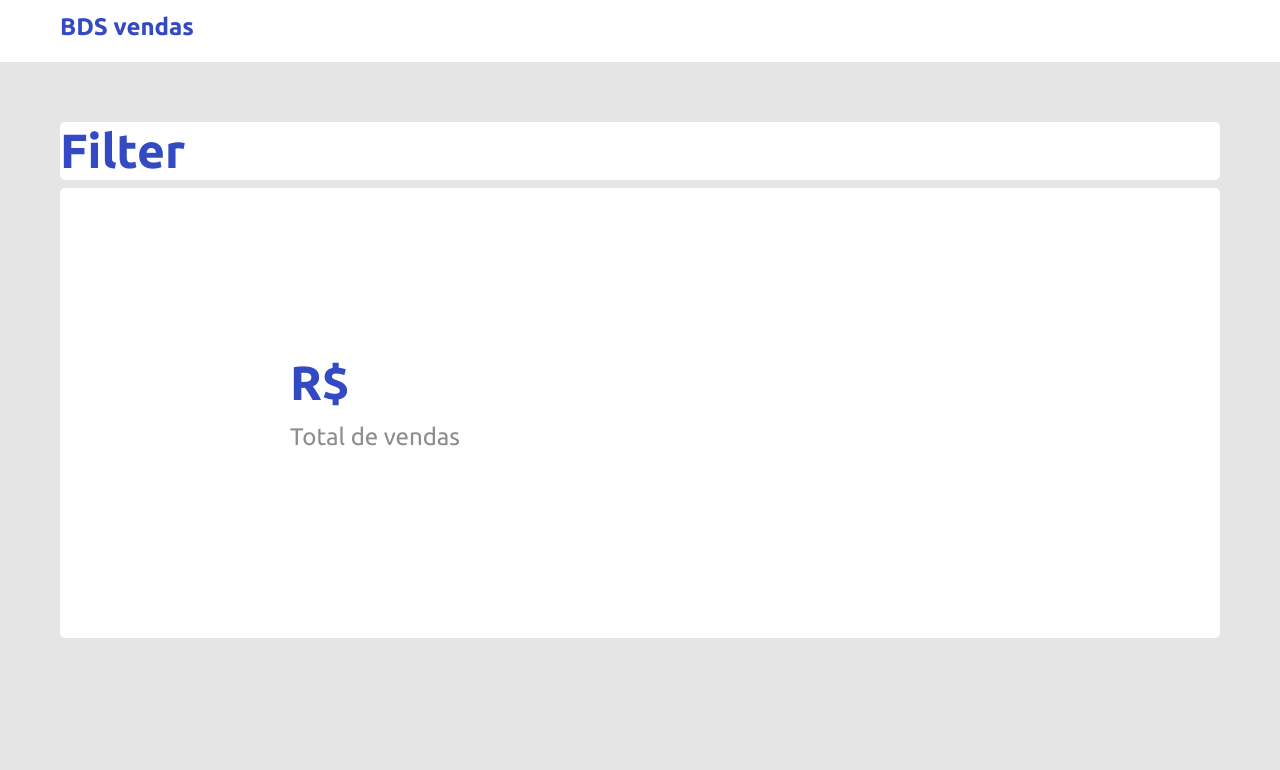
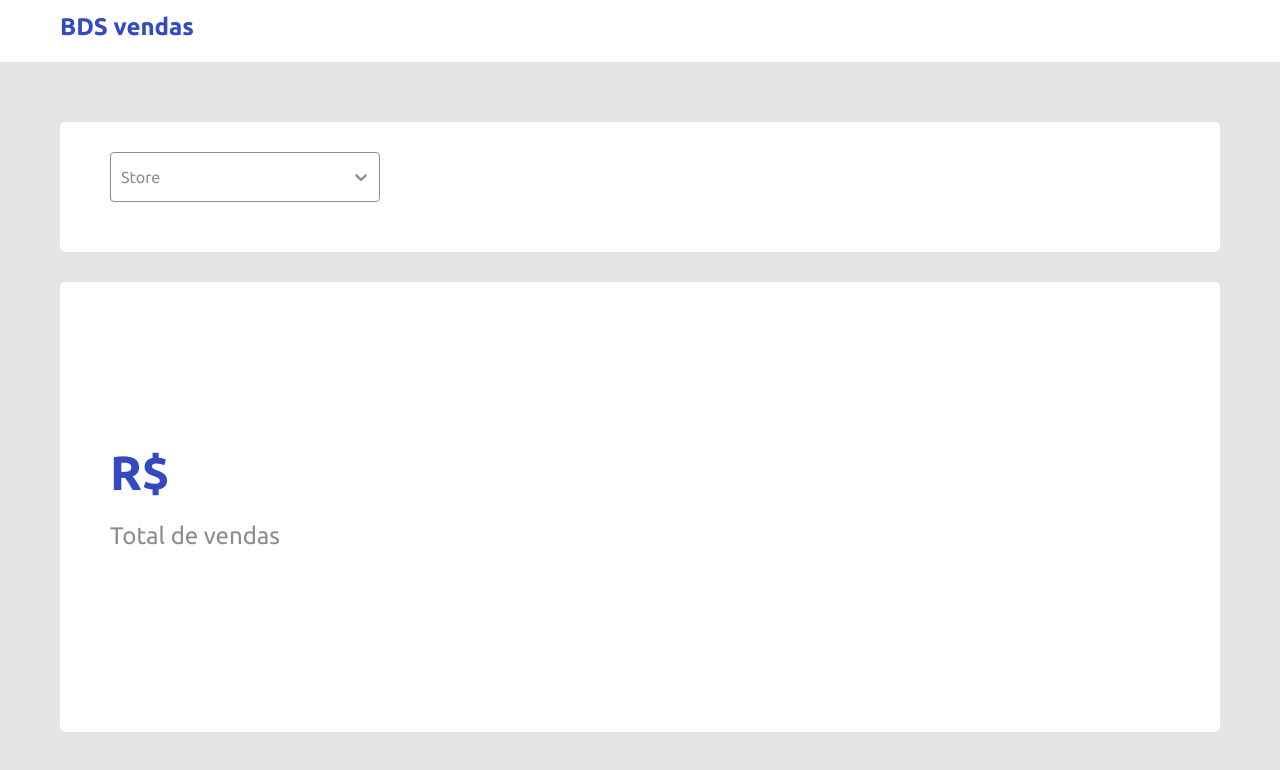
Before and after one commit to AgnyFonseca/DsSales-Project, a React (Create React App) app in the folder frontend/: page / in a window 1280 px wide. Shown: the top 770 px of the page. Built offline with nearby package versions, Linux system fonts and the light colour scheme; no server answers.

Commit message:
Filter design

```diff
--- a/frontend/src/components/filter/Filter.css
+++ b/frontend/src/components/filter/Filter.css
@@ -1,4 +1,4 @@
-.movie-list-select-container {
+.store-list-select-container {
     margin-bottom: 20px;
     height: 60px;
     display: flex;
@@ -6,48 +6,42 @@
     justify-content: center;
   }
 
-  .movie-list-select__control {
+  .store-list-select__control {
     height: 50px;
-    width: 260px;
-    border: 1px solid #E1E1E1 !important;
+    width: 270px;
+    border: 1px solid #8D8D8D !important;
     border-radius: 4px !important;
-    background-color: #6C6C6C !important;
+    background-color: #fff !important;
   }
 
-  .movie-list-select__placeholder {
+  .store-list-select__placeholder {
     font-size: 16px !important;
-    color: #fff !important;
-    margin-bottom: 10px !important;
-    margin-left: 5px !important;
+    color: #8D8D8D !important;
+    /* margin-bottom: 10px !important;
+    margin-left: 5px !important; */
   }
 
-  .movie-list-select__indicators {
-    margin-bottom: 10px !important;
-    margin-right: 5px !important;
+  .store-list-select__indicator {
+    color: #8D8D8D !important;
   }
 
-  .movie-list-select__indicator {
-    color: #fff !important;
-  }
-
-  .movie-list-select__indicator-separator {
+  .store-list-select__indicator-separator {
     display: none;
   }
 
-  .movie-list-select__single-value {
+  .store-list-select__single-value {
     font-size: 16px !important;
-    color: #fff !important;
-    margin-bottom: 10px !important;
-    margin-left: 5px !important;
+    color: #8D8D8D !important;
+
   }
 
   /* SM */
   @media (min-width: 576px) {
-    .movie-list-select-container {
+    .store-list-select-container {
       justify-content: flex-start;
     }
 
-    .movie-list-select__control {
+    /* .store-list-select__control {
       margin-left: 20px;
-    }
+    } */
   }
--- a/frontend/src/components/filter/Filter.tsx
+++ b/frontend/src/components/filter/Filter.tsx
@@ -1,68 +1,66 @@
-import { AxiosRequestConfig } from 'axios';
 import { useEffect, useState } from 'react';
 import { Controller, useForm } from 'react-hook-form';
 import Select from 'react-select';
-import './MovieFilter.css';
+import { Store } from '../../types/types';
+import { makeRequest } from '../../utils/requests';
+import './Filter.css';
 
-// export type GenreFilterData = {
-//     genre: Genre | null;
-// }
+export type StoreFilterData = {
+    name: Store | null;
+}
 
-// type Props = {
-//     onSubmitFilter: (data: GenreFilterData) => void;
-// };
+type Props = {
+    onSubmitFilter: (data: StoreFilterData) => void;
+};
 
-const Filter = () => {
-    // const [selectGenres, setSelectGenres] = useState<Genre[]>([]);
+const Filter = ({ onSubmitFilter }: Props) => {
+    const [selectStore, setSelectStore] = useState<Store[]>([]);
 
-    // const { handleSubmit, setValue, getValues, control } =
-    //     useForm<GenreFilterData>();
+    const { handleSubmit, setValue, getValues, control } =
+        useForm<StoreFilterData>();
 
-    // useEffect(() => {
-    //     const params: AxiosRequestConfig = {
-    //         url: '/genres',
-    //         withCredentials: true,
-    //     };
+    useEffect(() => {
+        makeRequest
+            .get<Store[]>('/stores')
+            .then((response) => {
+                setSelectStore(response.data);
+            });
+    }, []);
 
-    //     requestBackend(params).then((response) => {
-    //         setSelectGenres(response.data);
-    //     });
-    // }, []);
+    const onSubmit = (formData: StoreFilterData) => {
+        onSubmitFilter(formData);
+    };
 
-    // const onSubmit = (formData: GenreFilterData) => {
-    //     onSubmitFilter(formData);
-    // };
+    const handleChangeGenre = (value: Store) => {
+        setValue('name', value);
+        const obj: StoreFilterData = {
+            name: getValues('name'),
+        };
 
-    // const handleChangeGenre = (value: Genre) => {
-    //     setValue('genre', value);
-    //     const obj: GenreFilterData = {
-    //         genre: getValues('genre'),
-    //     };
-
-    //     onSubmitFilter(obj);
-    // };
+        onSubmitFilter(obj);
+    };
 
 
     return (
-        <div className="movie-list-select-container base-card">
-            {/* <form onSubmit={handleSubmit(onSubmit)}>
+        <div className="store-list-select-container base-card">
+            <form onSubmit={handleSubmit(onSubmit)}>
                 <Controller
-                    name="genre"
+                    name="name"
                     control={control}
                     render={({ field }) => (
                         <Select
                             {...field}
-                            options={selectGenres}
-                            classNamePrefix="movie-list-select"
+                            options={selectStore}
+                            classNamePrefix="store-list-select"
                             isClearable
-                            placeholder="Gênero"
-                            onChange={(value) => handleChangeGenre(value as Genre)}
-                            getOptionLabel={(genre: Genre) => genre.name}
-                            getOptionValue={(genre: Genre) => String(genre.id)}
+                            placeholder="Store"
+                            onChange={(value) => handleChangeGenre(value as Store)}
+                            getOptionLabel={(store: Store) => store.name}
+                            getOptionValue={(store: Store) => String(store.id)}
                         />
                     )}
                 />
-            </form> */}
+            </form>
         </div>
     );
 };
--- a/frontend/src/pages/home/Home.css
+++ b/frontend/src/pages/home/Home.css
@@ -10,6 +10,14 @@
 .home-container p {
     color: #8D8D8D;
     font-size: 18px;
+}
+
+.filter-card {
+    height: 130px;
+    padding-left: 10px;
+    margin-bottom: 10px;
+    display: flex;
+    align-items: center;
 }
 
 .home-card {
@@ -27,6 +35,11 @@
  @media (min-width: 768px) {
     .home-container {
         padding: 40px;
+    }
+
+    .filter-card {
+        padding-left: 40px;
+        margin-bottom: 30px;
     }
 
     .home-card {
@@ -48,9 +61,13 @@
         padding: 60px;
     }
 
+    .filter-card {
+        padding-left: 50px;
+    }
+
     .home-card {
         display: flex;
-        justify-content: space-evenly;
+        justify-content: space-between;
         padding: 50px;
     }
 
--- a/frontend/src/pages/home/Home.tsx
+++ b/frontend/src/pages/home/Home.tsx
@@ -1,5 +1,6 @@
-import { useEffect, useState } from 'react';
+import { useEffect, useMemo, useState } from 'react';
 import DonutChart from '../../components/donutchart/DonutChart';
+import Filter, { StoreFilterData } from '../../components/filter/Filter';
 import { SalesSummary } from '../../types/types';
 import { makeRequest } from '../../utils/requests';
 import './Home.css';
@@ -13,26 +14,31 @@ const initialSummary = {
 
 const Home = () => {
     const [summary, setSummary] = useState<SalesSummary>(initialSummary);
+    const [filterData, setFilterData] = useState<StoreFilterData>();
 
+    const params = useMemo(() => (filterData), [filterData]);
 
     useEffect(() => {
         makeRequest
-            .get<SalesSummary>('/sales/summary')
+            .get<SalesSummary>('/sales/summary', {params})
             .then((response) => {
                 setSummary(response.data);
             })
-    }, []);
+    }, [params]);
 
-
+    const onFilterChange = (filter: StoreFilterData) => {
+        setFilterData(filter);
+      };
 
     return (
         <div className="home-container">
-            <div className="base-card">
-                <h1>Filter</h1>
+            <div className="base-card filter-card">
+                <Filter onSubmitFilter={onFilterChange} />
             </div>
             <div className="base-card home-card">
                 <div className="home-content">
-                    <h1>R$ {summary?.sum}</h1>
+                    <h1>R$ {summary.sum}</h1>
+                    <h1>{filterData?.name?.id}</h1>
                     <p>Total de vendas</p>
                 </div>
                 <div className="home-chart">
--- a/frontend/src/types/types.ts
+++ b/frontend/src/types/types.ts
@@ -12,3 +12,8 @@ export type SalesSummary = {
     avg: number;
     count: number;
   };
+
+  export type Store = {
+      id: number;
+      name: string;
+  }
```
